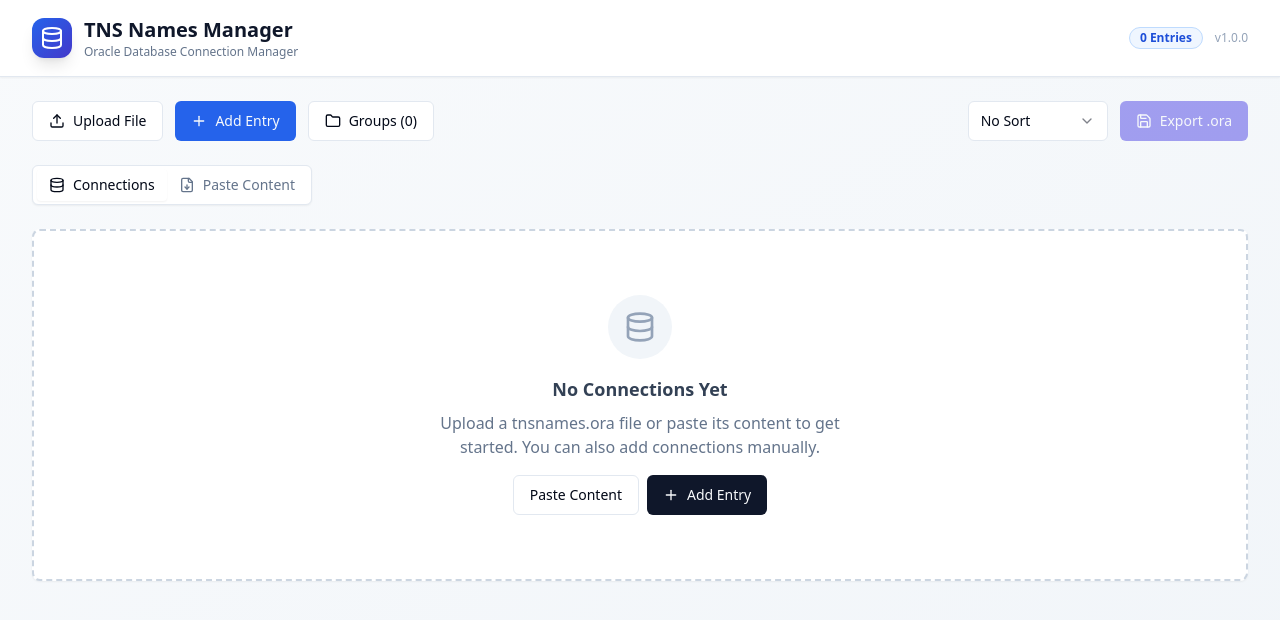
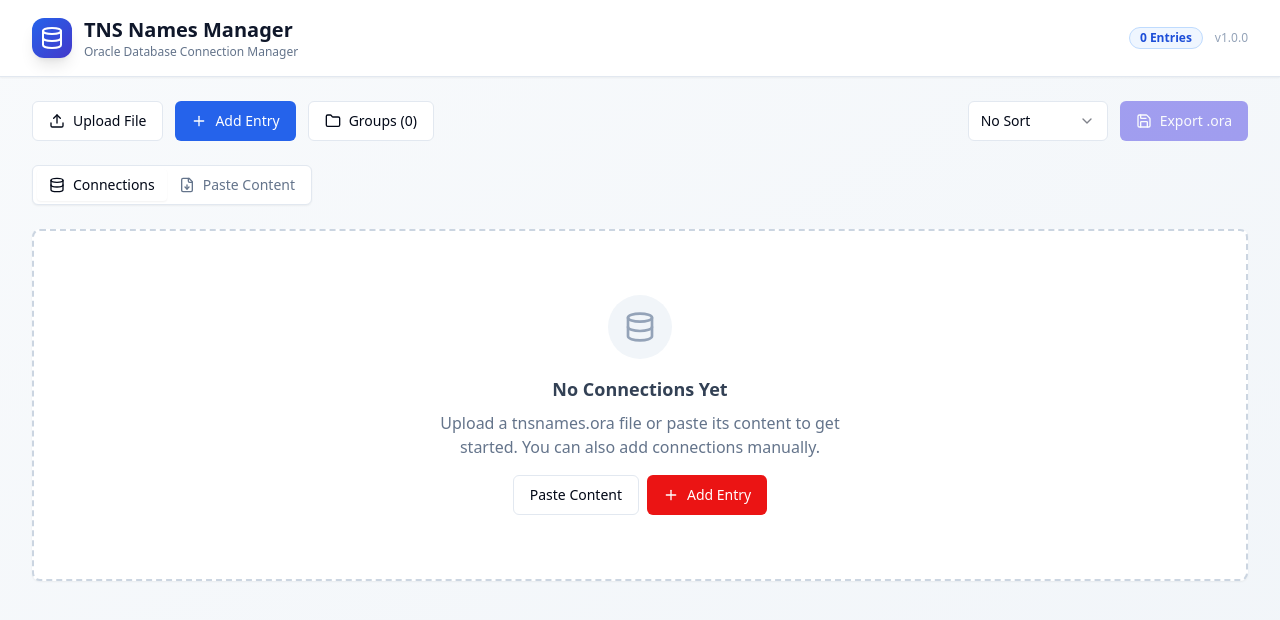
Before and after one commit to jtsoya539/tnsnames-manager, a React (Vite) app: page / in a window 1280 px wide. Shown: the top 620 px of the page. Built offline with nearby package versions, Linux system fonts and the light colour scheme.

Commit message:
[dyad] wrote 1 file(s)

```diff
--- a/src/globals.css
+++ b/src/globals.css
@@ -13,8 +13,8 @@
     --popover: 0 0% 100%;
     --popover-foreground: 222.2 84% 4.9%;
 
-    --primary: 222.2 47.4% 11.2%;
-    --primary-foreground: 210 40% 98%;
+    --primary: 0 84% 50%;
+    --primary-foreground: 0 0% 100%;
 
     --secondary: 210 40% 96.1%;
     --secondary-foreground: 222.2 47.4% 11.2%;
@@ -22,15 +22,15 @@
     --muted: 210 40% 96.1%;
     --muted-foreground: 215.4 16.3% 46.9%;
 
-    --accent: 210 40% 96.1%;
-    --accent-foreground: 222.2 47.4% 11.2%;
+    --accent: 0 84% 50%;
+    --accent-foreground: 0 0% 100%;
 
     --destructive: 0 84.2% 60.2%;
     --destructive-foreground: 210 40% 98%;
 
     --border: 214.3 31.8% 91.4%;
     --input: 214.3 31.8% 91.4%;
-    --ring: 222.2 84% 4.9%;
+    --ring: 0 84% 50%;
 
     --radius: 0.5rem;
 
@@ -38,9 +38,9 @@
 
     --sidebar-foreground: 240 5.3% 26.1%;
 
-    --sidebar-primary: 240 5.9% 10%;
+    --sidebar-primary: 0 84% 50%;
 
-    --sidebar-primary-foreground: 0 0% 98%;
+    --sidebar-primary-foreground: 0 0% 100%;
 
     --sidebar-accent: 240 4.8% 95.9%;
 
@@ -48,7 +48,7 @@
 
     --sidebar-border: 220 13% 91%;
 
-    --sidebar-ring: 217.2 91.2% 59.8%;
+    --sidebar-ring: 0 84% 50%;
   }
 
   .dark {
@@ -61,8 +61,8 @@
     --popover: 222.2 84% 4.9%;
     --popover-foreground: 210 40% 98%;
 
-    --primary: 210 40% 98%;
-    --primary-foreground: 222.2 47.4% 11.2%;
+    --primary: 0 84% 50%;
+    --primary-foreground: 0 0% 100%;
 
     --secondary: 217.2 32.6% 17.5%;
     --secondary-foreground: 210 40% 98%;
@@ -70,23 +70,23 @@
     --muted: 217.2 32.6% 17.5%;
     --muted-foreground: 215 20.2% 65.1%;
 
-    --accent: 217.2 32.6% 17.5%;
-    --accent-foreground: 210 40% 98%;
+    --accent: 0 84% 50%;
+    --accent-foreground: 0 0% 100%;
 
     --destructive: 0 62.8% 30.6%;
     --destructive-foreground: 210 40% 98%;
 
     --border: 217.2 32.6% 17.5%;
     --input: 217.2 32.6% 17.5%;
-    --ring: 212.7 26.8% 83.9%;
+    --ring: 0 84% 50%;
     --sidebar-background: 240 5.9% 10%;
     --sidebar-foreground: 240 4.8% 95.9%;
-    --sidebar-primary: 224.3 76.3% 48%;
+    --sidebar-primary: 0 84% 50%;
     --sidebar-primary-foreground: 0 0% 100%;
     --sidebar-accent: 240 3.7% 15.9%;
     --sidebar-accent-foreground: 240 4.8% 95.9%;
     --sidebar-border: 240 3.7% 15.9%;
-    --sidebar-ring: 217.2 91.2% 59.8%;
+    --sidebar-ring: 0 84% 50%;
   }
 }
 
```
